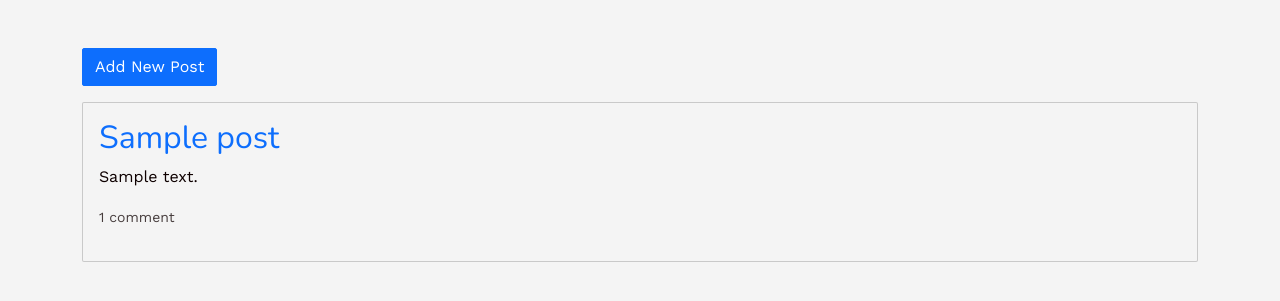
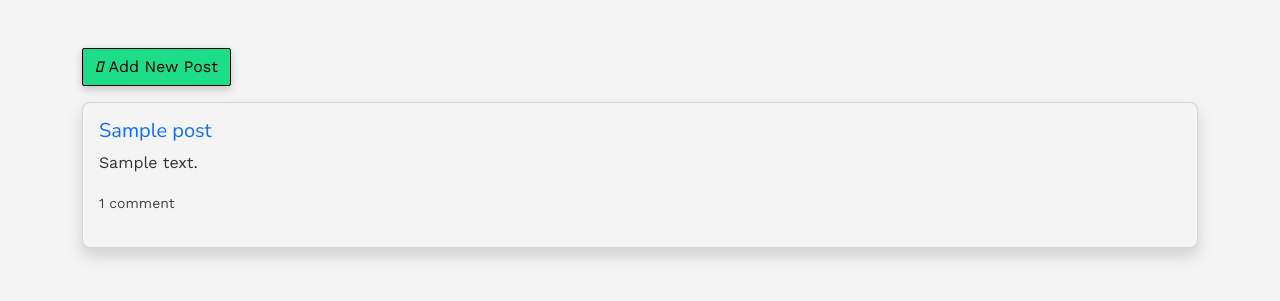
Before and after one commit to nagato94/desafio-maino, a Rails app: page / in a window 1280 px wide. Shown: the part 58-359 px from the top of the page. Run offline with Rails 7, Linux system fonts and the light colour scheme; tables that the repository leaves empty hold one stand-in row (values such as "Sample post"); style sheets or scripts are compiled from the project's sources; parts of the project's set-up code (start-up, migrations or seed data) failed here and were passed over; some libraries are stand-ins or nearby versions.

```diff
--- a/app/assets/stylesheets/components/_btn.scss
+++ b/app/assets/stylesheets/components/_btn.scss
@@ -16,7 +16,7 @@
 .btn-comment{
   background-color: $success;
   border-color: black;
-  color: #007bff ;
+  color: black;
   border-radius: 2px; /* Bordas arredondadas */
   box-shadow: 0 0.2rem 0.5rem rgba(0, 0, 0, 0.2); /* Sombra */
   &:hover {
--- a/app/assets/stylesheets/components/_index.scss
+++ b/app/assets/stylesheets/components/_index.scss
@@ -6,3 +6,5 @@
 @import "btn";
 @import "card";
 @import "comment";
+@import "post";
+@import "paginator";
--- /dev/null
+++ b/app/assets/stylesheets/components/_paginator.scss
@@ -0,0 +1,40 @@
+// Estilos para o paginador
+a {
+  text-decoration: none;
+}
+.pagination{
+  display: flex;
+  list-style: none;
+  padding: 0;
+  .page-item {
+    margin: 0 5px;
+    text-decoration: none;
+    &.active .page-link {
+      color: #fff;
+      background-color: #007bff;
+      border-color: #007bff;
+    }
+
+    &.disabled .page-link {
+      color: #6c757d;
+      pointer-events: none;
+      background-color: #fff;
+      border-color: #dee2e6;
+    }
+
+    .page-link {
+      padding: 0.375rem 0.75rem;
+      color: #007bff;
+      background-color: transparent;
+      border: 1px solid #007bff;
+      transition: background-color 0.3s ease, color 0.3s ease;
+      text-decoration: none !important;
+
+      &:hover {
+        color: #fff;
+        background-color: #007bff;
+        border-color: #007bff;
+      }
+    }
+  }
+}
--- /dev/null
+++ b/app/assets/stylesheets/components/_post.scss
@@ -0,0 +1,22 @@
+// Estilos para o cartão do post
+.post-card {
+  border: 1px solid rgba(0, 0, 0, 0.125);
+  border-radius: 0.5rem;
+  box-shadow: 0 0.5rem 1rem rgba(0, 0, 0, 0.15);
+}
+
+// Estilos para o título do post
+.post-title {
+  font-size: 1.25rem;
+  margin-bottom: 0.5rem;
+}
+
+// Estilos para o corpo do post
+.post-body {
+  color: #333;
+}
+
+// Estilos para a contagem de comentários do post
+.post-comments {
+  margin-top: 1rem;
+}
--- a/app/controllers/posts_controller.rb
+++ b/app/controllers/posts_controller.rb
@@ -3,7 +3,7 @@ class PostsController < ApplicationController
   before_action :authenticate_user!, except: [:index, :show]
 
   def index
-    @posts = Post.order(created_at: :desc).page(params[:page]).per(2)
+    @posts = Post.order(created_at: :desc).page(params[:page]).per(3)
   end
 
   def show
--- a/app/views/posts/index.html.erb
+++ b/app/views/posts/index.html.erb
@@ -1,14 +1,16 @@
 <div class="container mt-5">
-  <%= link_to 'Add New Post', new_post_path, class: "btn btn-primary mb-3" %>
+<%= link_to new_post_path, class: "btn btn-comment mb-3" do %>
+  <i class="fas fa-plus"></i> Add New Post
+<% end %>
 
   <%= paginate @posts %>
 
   <% @posts.each do |post| %>
-    <div class="card mb-3">
+    <div class="card post-card mb-3">
       <div class="card-body">
-        <h2><%= link_to post.title, post_path(post), class: "text-decoration-none" %></h2>
-        <p><%= post.body %></p>
-        <p><small class="text-muted"><%= pluralize(post.comments.count, 'comment') %></small></p>
+        <h2 class="post-title"><%= link_to post.title, post_path(post), class: "text-decoration-none" %></h2>
+        <p class="post-body"><%= post.body %></p>
+        <p class="post-comments"><small class="text-muted"><%= pluralize(post.comments.count, 'comment') %></small></p>
       </div>
     </div>
   <% end %>
```
Also changed, not shown: test/controllers/posts_controller_test.rb (+14 -3 lines), test/models/comment_test.rb (+12 -3 lines), test/models/post_test.rb (+16 -3 lines), 1 other file.
